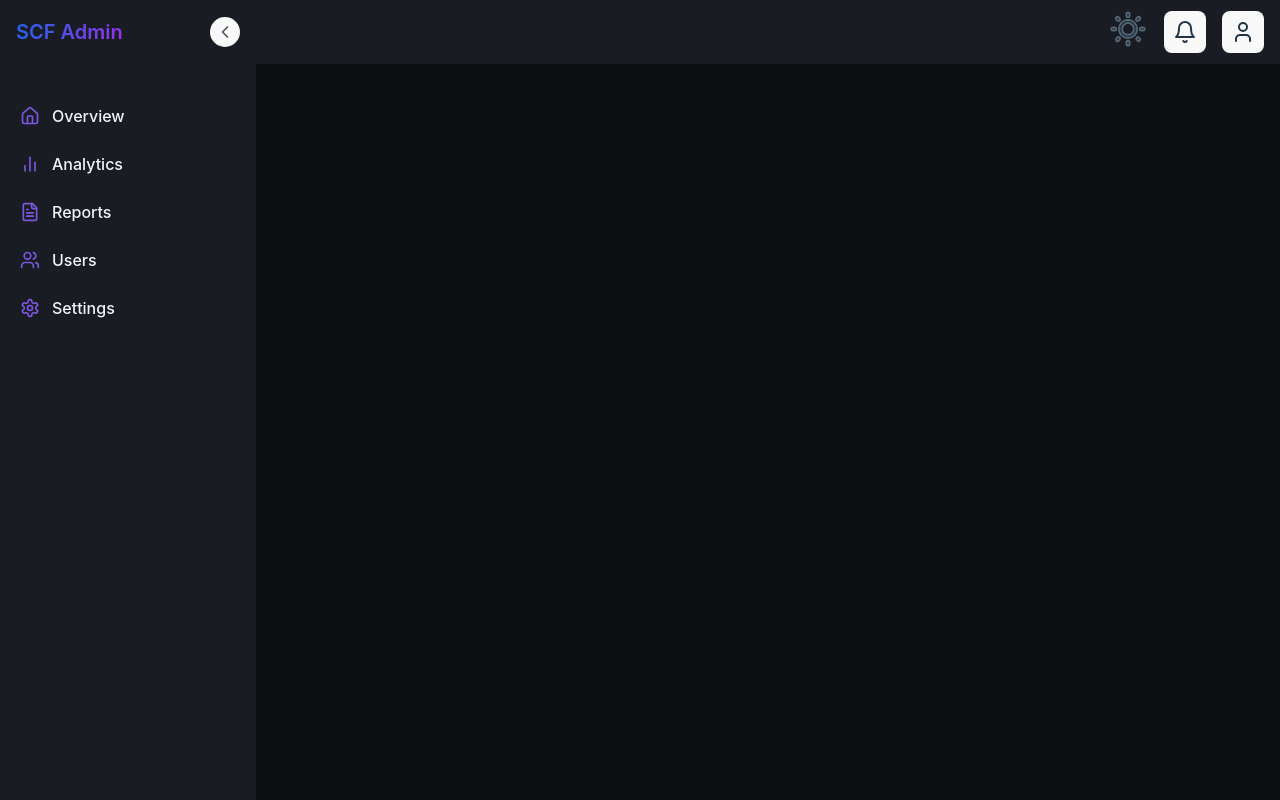
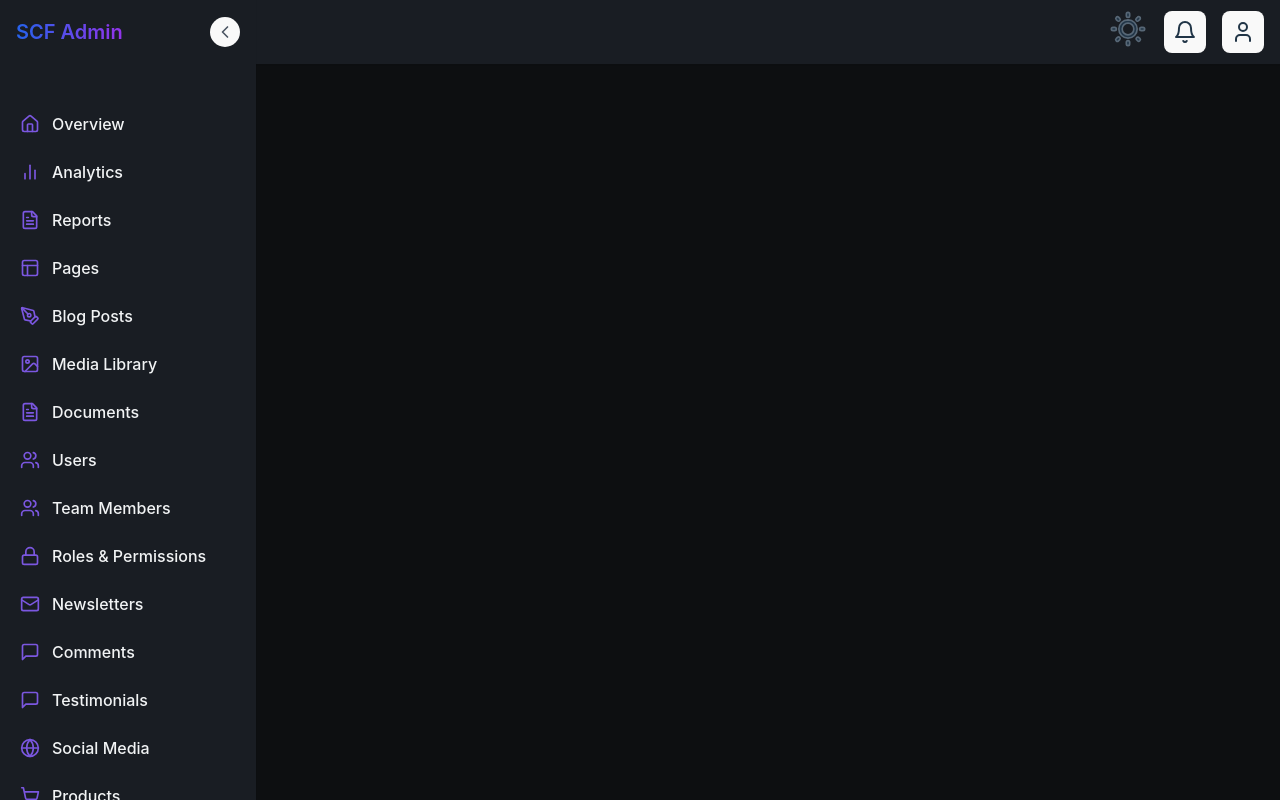
Before and after one commit to Sangi2020/scf-cms-web, a React (Vite) app: page / in a window 1280 px wide. Built offline with nearby package versions, Linux system fonts and the light colour scheme.

Commit message:
Updated Side Bar

```diff
--- a/src/components/Sidebar.jsx
+++ b/src/components/Sidebar.jsx
@@ -1,20 +1,77 @@
-import { BarChart2, ChevronLeft, ChevronRight, FileText, Home, Settings, Users, X } from "lucide-react";
+import {
+    BarChart2,
+    ChevronLeft,
+    ChevronRight,
+    FileText,
+    Home,
+    Settings,
+    Users,
+    X,
+    Layout,
+    Image,
+    Mail,
+    MessageSquare,
+    FileImage,
+    ShoppingCart,
+    Calendar,
+    Globe,
+    Bell,
+    BookOpen,
+    Tag,
+    Folder,
+    PenTool,
+    HelpCircle,
+    Lock // Added missing Lock icon import
+} from "lucide-react";
 import { NavLink } from "react-router-dom";
 
 function Sidebar({ isOpen, onClose, isCollapsed, setIsCollapsed }) {
     const navigation = [
+        // Dashboard Section
         { name: 'Overview', path: '/dashboard', icon: Home },
         { name: 'Analytics', path: '/dashboard/analytics', icon: BarChart2 },
         { name: 'Reports', path: '/dashboard/reports', icon: FileText },
+
+        // Content Management
+        { name: 'Pages', path: '/pages', icon: Layout },
+        { name: 'Blog Posts', path: '/posts', icon: PenTool },
+        { name: 'Media Library', path: '/media', icon: Image },
+        { name: 'Documents', path: '/documents', icon: FileText },
+
+        // User Management
         { name: 'Users', path: '/users', icon: Users },
+        { name: 'Team Members', path: '/team', icon: Users },
+        { name: 'Roles & Permissions', path: '/roles', icon: Lock },
+
+        // Marketing
+        { name: 'Newsletters', path: '/newsletters', icon: Mail },
+        { name: 'Comments', path: '/comments', icon: MessageSquare },
+        { name: 'Testimonials', path: '/testimonials', icon: MessageSquare },
+        { name: 'Social Media', path: '/social', icon: Globe },
+
+        // E-commerce (if needed)
+        { name: 'Products', path: '/products', icon: ShoppingCart },
+        { name: 'Orders', path: '/orders', icon: ShoppingCart },
+        { name: 'Categories', path: '/categories', icon: Tag },
+
+        // Resources
+        { name: 'Events', path: '/events', icon: Calendar },
+        { name: 'Forms', path: '/forms', icon: FileText },
+        { name: 'Gallery', path: '/gallery', icon: FileImage },
+
+        // System
+        { name: 'Notifications', path: '/notifications', icon: Bell },
+        { name: 'SEO', path: '/seo', icon: Globe },
         { name: 'Settings', path: '/settings', icon: Settings },
+        { name: 'Help & Docs', path: '/help', icon: HelpCircle }
     ];
 
     return (
         <>
             {/* Overlay for mobile */}
             <div
-                className={`fixed inset-0 bg-black/20 backdrop-blur-sm transition-opacity lg:hidden ${isOpen ? 'opacity-100 z-40' : 'opacity-0 pointer-events-none'
+                className={`fixed inset-0 bg-black/20 backdrop-blur-sm transition-opacity lg:hidden ${
+                    isOpen ? 'opacity-100 z-40' : 'opacity-0 pointer-events-none'
                 }`}
                 onClick={onClose}
             />
@@ -47,7 +104,7 @@ function Sidebar({ isOpen, onClose, isCollapsed, setIsCollapsed }) {
                     </button>
                 </div>
 
-                <nav className="mt-8 px-2">
+                <nav className="mt-8 px-2 h-[calc(100vh-4rem)] overflow-y-auto">
                     {navigation.map((item) => (
                         <NavLink
                             key={item.path}
```
Lines whose indentation alone changed are shown as unchanged.
